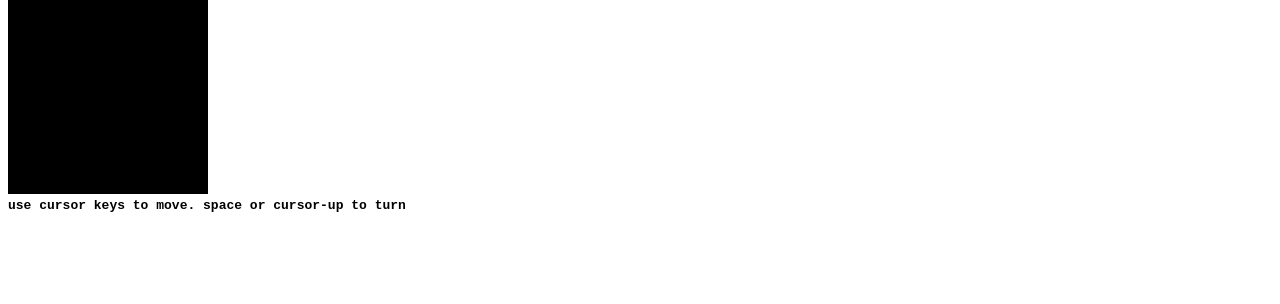
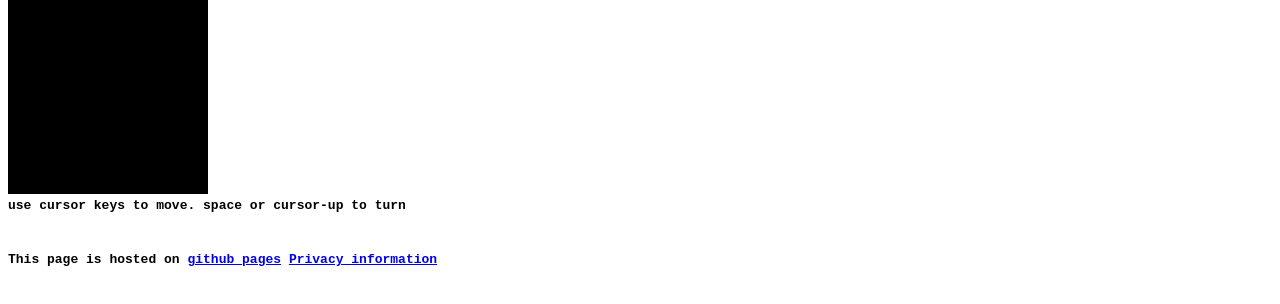
Before and after one commit to kr-g/tetris-rs, a website built with webpack: page www/index.html in a window 1280 px wide. Shown: the part 376-680 px from the top of the page. Built offline with nearby package versions, Linux system fonts and the light colour scheme; what tetris-rs would draw is missing.

Commit message:
privacy statement

```diff
--- a/www/index.html
+++ b/www/index.html
@@ -159,5 +159,10 @@
     </script>
     <script src="./bootstrap.js"></script>
 
+  <div style="padding-top: 3em;">
+    This page is hosted on <a href="https://pages.github.com/">github pages</a>
+    <a href="https://help.github.com/en/articles/github-privacy-statement">Privacy information</a>
+  </div>
+
   </body>
 </html>
```
